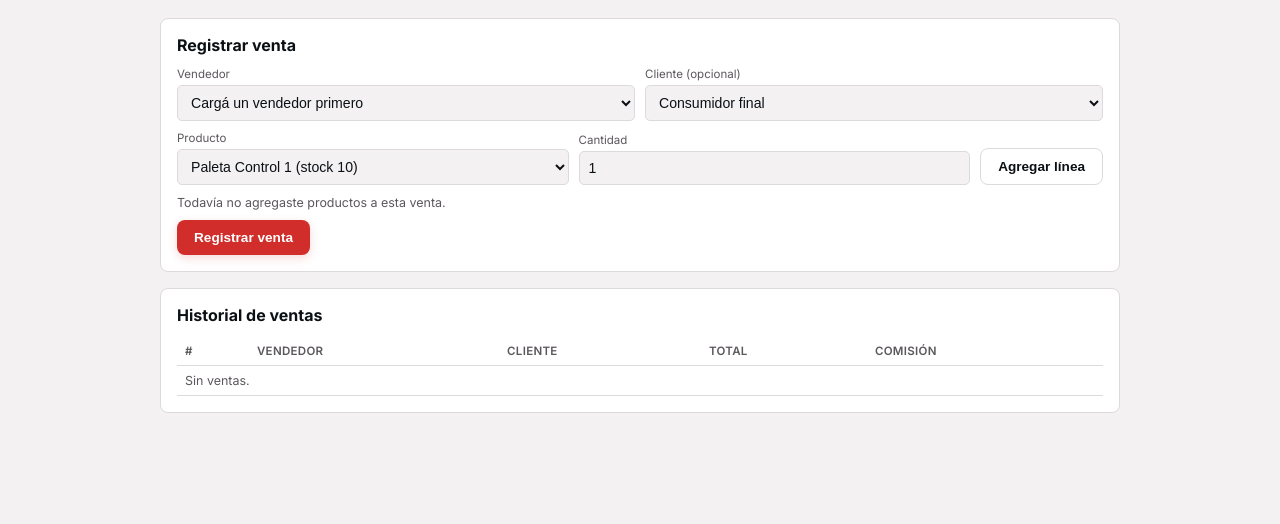
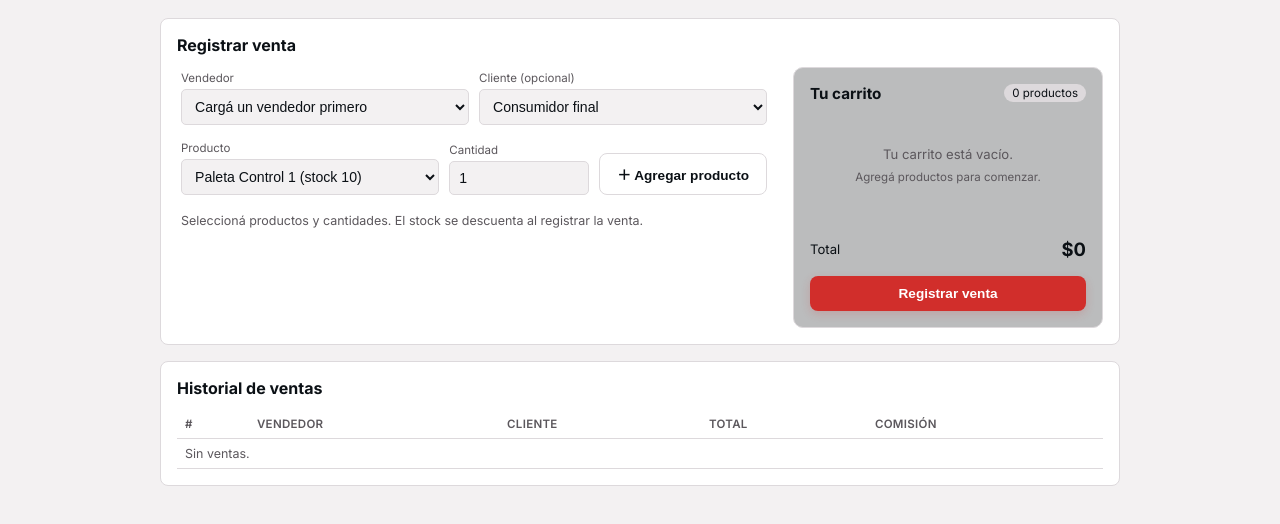
Before and after one commit to Daviidmonrroy/tienda-stock-p-del-, a plain HTML site: page 01-proyecto-original-node/prototipo-web/index.html in a window 1280 px wide. Both pictures are taken after a click on the button "Ventas". Shown: the part 142-666 px from the top of the page. Drawn offline with Linux system fonts and the light colour scheme.

Commit message:
Move sale cart to right side of sales form

```diff
--- a/01-proyecto-original-node/prototipo-web/index.html
+++ b/01-proyecto-original-node/prototipo-web/index.html
@@ -80,6 +80,27 @@ button.btn.toggle{background:transparent;color:var(--link);border:1px solid rgba
 button.btn.toggle:hover{background:var(--court);color:#fff;border-color:var(--court);box-shadow:0 4px 12px rgba(209,46,43,.2)}
 nav button:hover{color:#fff;background:rgba(255,255,255,.06)}
 nav button.active{color:#fff;border-bottom-color:var(--accent)}
+
+
+.sale-layout{display:grid;grid-template-columns:minmax(0,1fr) 310px;gap:22px;align-items:start}
+.sale-entry{min-width:0;padding:4px}
+.sale-cart{position:sticky;top:230px;background:rgba(11,16,21,.28);border:1px solid var(--line);border-radius:10px;padding:16px}
+.cart-heading{display:flex;align-items:center;justify-content:space-between;margin-bottom:15px}
+.cart-heading h3{font-size:.95rem;margin:0}
+.cart-lines{min-height:104px}
+.cart-empty{text-align:center;padding:25px 8px;color:var(--muted);font-size:.82rem;line-height:1.7}
+.cart-empty span{font-size:.72rem}
+.cart-item{display:grid;grid-template-columns:minmax(0,1fr) auto 28px;gap:8px;align-items:center;padding:11px 0;border-bottom:1px solid var(--line)}
+.cart-product{display:grid;gap:4px;min-width:0}
+.cart-product strong{font-size:.78rem;overflow:hidden;text-overflow:ellipsis}
+.cart-product span{font-size:.69rem;color:var(--muted)}
+.cart-price{font-size:.78rem;font-weight:700}
+.cart-remove{background:none;border:0;border-radius:5px;color:var(--danger-ink);font-size:1.15rem;padding:3px 7px}
+.cart-remove:hover{background:rgba(240,58,55,.12)}
+.cart-total{display:flex;justify-content:space-between;align-items:center;padding:16px 0;font-size:.82rem}
+.cart-total strong{font-size:1.15rem}
+.cart-submit{width:100%}
+@media(max-width:720px){.sale-layout{grid-template-columns:1fr}.sale-cart{position:static}.sale-entry{padding:0}}
 
 </style>
 </head>
@@ -296,17 +317,26 @@ function addSimple(title){
 let ventaLineas=[];
 function renderVentas(m){
   const p=panel('Registrar venta');
-  p.innerHTML+=`<div class="row">
-    <div class="field"><label>Vendedor</label><select id="vt-vend">${db.vendedores.map(v=>`<option value="${v.id}">${v.nombre}</option>`).join('') || '<option value="">Cargá un vendedor primero</option>'}</select></div>
-    <div class="field"><label>Cliente (opcional)</label><select id="vt-cli"><option value="">Consumidor final</option>${db.clientes.map(c=>`<option value="${c.id}">${c.nombre}</option>`).join('')}</select></div>
-  </div>
-  <div class="row" style="margin-top:10px">
-    <div class="field"><label>Producto</label><select id="vt-prod">${db.productos.filter(p=>p.activo).map(p=>`<option value="${p.id}">${p.nombre} (stock ${p.stock})</option>`).join('')}</select></div>
-    <div class="field"><label>Cantidad</label><input id="vt-cant" type="number" min="1" value="1"></div>
-    <button class="btn ghost" onclick="addLineaVenta()">Agregar línea</button>
-  </div>
-  <div id="vt-lineas" style="margin-top:10px"></div>
-  <div class="row" style="margin-top:10px"><button class="btn" onclick="confirmarVenta()">Registrar venta</button></div>`;
+  p.innerHTML+=`<div class="sale-layout">
+    <div class="sale-entry">
+      <div class="row">
+        <div class="field"><label>Vendedor</label><select id="vt-vend">${db.vendedores.map(v=>`<option value="${v.id}">${v.nombre}</option>`).join('') || '<option value="">Cargá un vendedor primero</option>'}</select></div>
+        <div class="field"><label>Cliente (opcional)</label><select id="vt-cli"><option value="">Consumidor final</option>${db.clientes.map(c=>`<option value="${c.id}">${c.nombre}</option>`).join('')}</select></div>
+      </div>
+      <div class="row" style="margin-top:16px">
+        <div class="field"><label>Producto</label><select id="vt-prod">${db.productos.filter(p=>p.activo).map(p=>`<option value="${p.id}">${p.nombre} (stock ${p.stock})</option>`).join('')}</select></div>
+        <div class="field" style="max-width:130px"><label>Cantidad</label><input id="vt-cant" type="number" min="1" value="1"></div>
+        <button class="btn ghost" onclick="addLineaVenta()">＋ Agregar producto</button>
+      </div>
+      <p class="small" style="margin-top:18px">Seleccioná productos y cantidades. El stock se descuenta al registrar la venta.</p>
+    </div>
+    <aside class="sale-cart">
+      <div class="cart-heading"><h3>Tu carrito</h3><span id="vt-count" class="pill">0 productos</span></div>
+      <div id="vt-lineas" class="cart-lines"></div>
+      <div class="cart-total"><span>Total</span><strong id="vt-total">$0</strong></div>
+      <button class="btn cart-submit" onclick="confirmarVenta()">Registrar venta</button>
+    </aside>
+  </div>`;
   m.appendChild(p);
   pintarLineasVenta();
   const hist=panel('Historial de ventas');
@@ -317,10 +347,14 @@ function renderVentas(m){
 function pintarLineasVenta(){
   const box=document.getElementById('vt-lineas');
   if(!box) return;
-  if(!ventaLineas.length){ box.innerHTML='<div class="small">Todavía no agregaste productos a esta venta.</div>'; return; }
+  const count=ventaLineas.reduce((sum,l)=>sum+l.cantidad,0);
+  document.getElementById('vt-count').textContent=`${count} ${count===1?'producto':'productos'}`;
+  const total=ventaLineas.reduce((sum,l)=>sum+byId(db.productos,l.producto).precio*l.cantidad,0);
+  document.getElementById('vt-total').textContent=money(total);
+  if(!ventaLineas.length){ box.innerHTML='<div class="cart-empty">Tu carrito está vacío.<br><span>Agregá productos para comenzar.</span></div>'; return; }
   box.innerHTML=ventaLineas.map((l,i)=>{
     const pr=byId(db.productos,l.producto);
-    return `<div class="detail-row">${pr.nombre} × ${l.cantidad} — ${money(pr.precio*l.cantidad)} <a class="link" onclick="quitarLineaVenta(${i})">Quitar</a></div>`;
+    return `<div class="cart-item"><div class="cart-product"><strong>${pr.nombre}</strong><span>${l.cantidad} × ${money(pr.precio)}</span></div><div class="cart-price">${money(pr.precio*l.cantidad)}</div><button type="button" class="cart-remove" aria-label="Quitar ${pr.nombre}" onclick="quitarLineaVenta(${i})">×</button></div>`;
   }).join('');
 }
 function addLineaVenta(){
```
